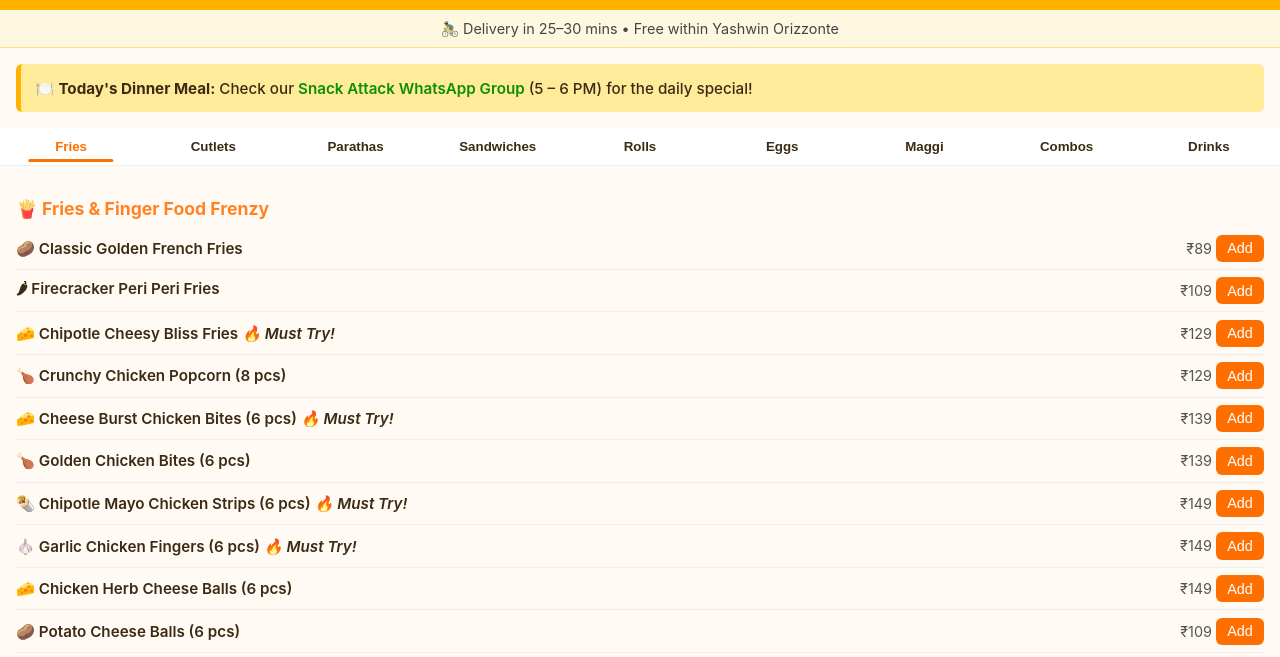
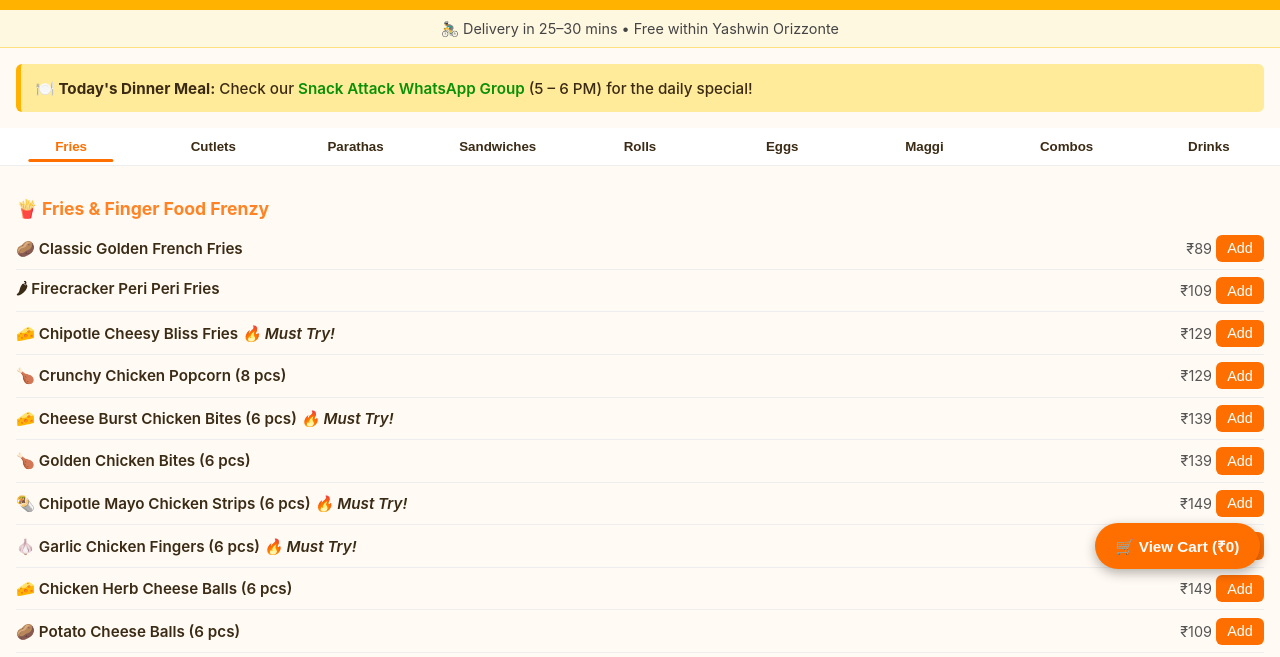
Before and after one commit to agnee008/snack_attack, a plain HTML site: page index.html in a window 1280 px wide. Shown: the part 141-798 px from the top of the page. Drawn offline with Linux system fonts and the light colour scheme.

Commit message:
Update index.html

```diff
--- a/index.html
+++ b/index.html
@@ -141,26 +141,24 @@
     border-bottom: 1px solid #ffe082;
   }
 
-/* 🛒 View Cart Floating Button */
-/* 🛒 View Cart Floating Button with Slide Effect */
+/* Force View Cart button visibility */
 #cartToggle {
-  position: fixed;
-  bottom: 20px;
-  right: 20px;
+  position: fixed !important;
+  bottom: 90px !important; /* push it above up arrow and browser bar */
+  right: 20px !important;
   background: var(--orange);
   color: #fff;
-  padding: 0.9rem 1.3rem;
+  font-weight: 600;
+  font-size: 0.95rem;
+  padding: 0.8rem 1.3rem;
   border: none;
   border-radius: 30px;
-  font-weight: 600;
-  font-size: 0.9rem;
-  cursor: pointer;
-  z-index: 1500;
-  box-shadow: 0 4px 10px rgba(0,0,0,0.25);
-  transform: translateY(150%);
-  opacity: 0;
-  transition: transform 0.4s ease, opacity 0.4s ease;
+  z-index: 3000 !important;
+  opacity: 1 !important;
+  transform: translateY(0) !important;
+  box-shadow: 0 4px 12px rgba(0, 0, 0, 0.3);
 }
+
 
 #cartToggle.show {
   transform: translateY(0);
@@ -583,16 +581,22 @@
   function toggleCart() {
     const c = document.getElementById("cart");
     const scrollBtn = document.getElementById("scrollTopBtn");
-    c.classList.toggle("show");
+    const cartBtn = document.getElementById("cartToggle"); // ✅ safely get it here
 
+    // Toggle cart visibility
     if (c.classList.contains("show")) {
+      c.classList.remove("show");
+      c.style.display = "none";
+      cartBtn.classList.remove("hide");
+    } else {
+      c.style.display = "block";
+      setTimeout(() => c.classList.add("show"), 10);
       cartBtn.classList.remove("show");
       cartBtn.classList.add("hide");
       scrollBtn.classList.remove("show");
-    } else {
-      cartBtn.classList.remove("hide");
     }
   }
+
 
   function minimizeCart() {
     const c = document.getElementById("cart");
```
